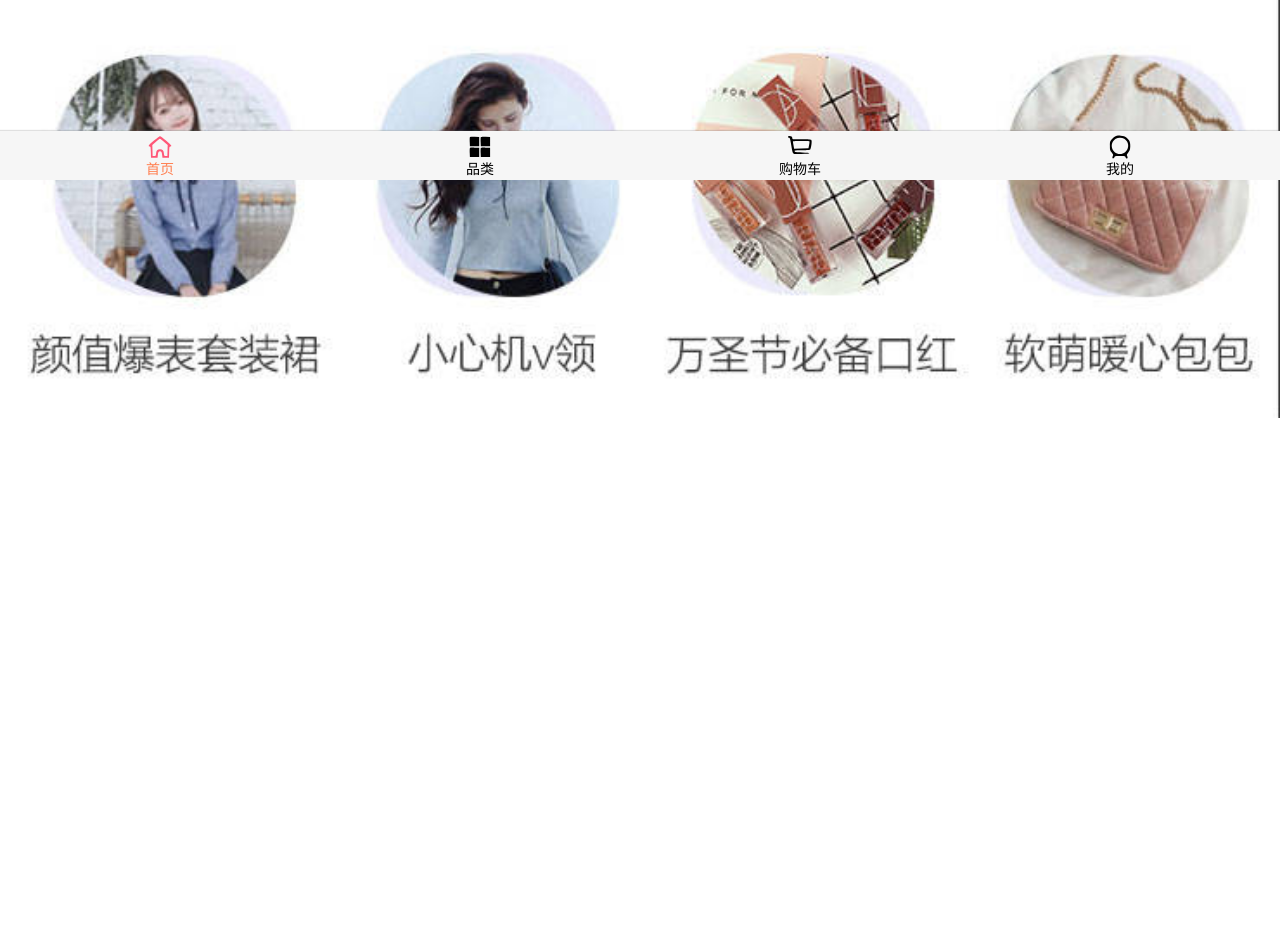
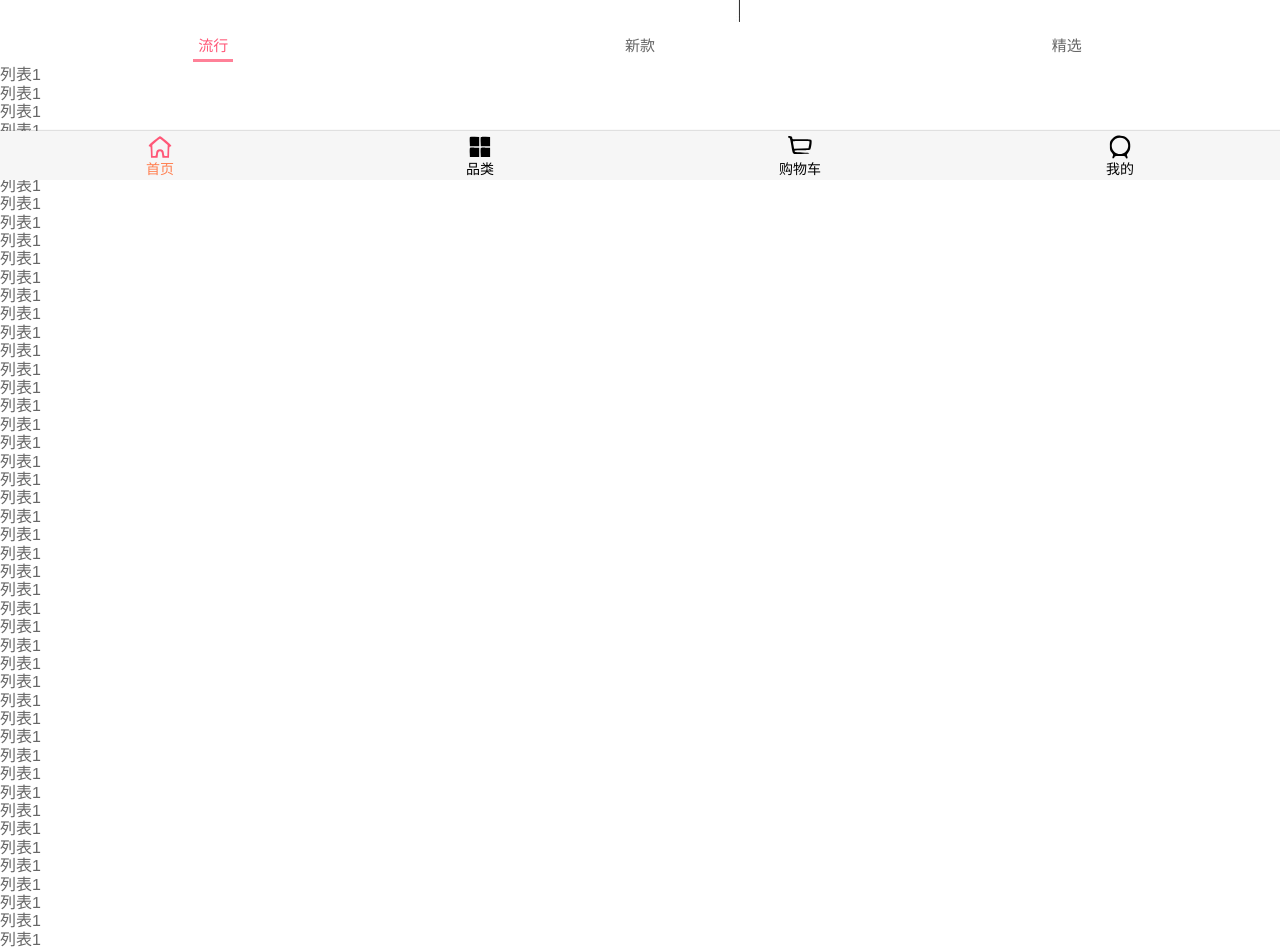
Before and after one commit to Songguohao/supermall, a Vue app: page /home in a window 1280 px wide. Shown: the part 620-1569 px from the top of the page. Before the commit the page ends 1043 px from the top, so only its background shows below. Built offline with nearby package versions, Linux system fonts and the light colour scheme; no server answers.

Commit message:
主页修改

```diff
--- /dev/null
+++ b/src/components/content/tabControl/TabControl.vue
@@ -0,0 +1,66 @@
+<!--  -->
+<template>
+  <div class="tab-control">
+    <div
+      v-for="(item, index) in titles"
+      :key="index"
+      class="tab-control-item"
+      :class="{ active: index === currentIndex }"
+      @click="itemClick(index)"
+    >
+      <span>{{ item }}</span>
+    </div>
+  </div>
+</template>
+
+<script>
+export default {
+  name: "TabControl",
+  props: {
+    titles: {
+      type: Array,
+      default() {
+        return [];
+      },
+    },
+  },
+  data() {
+    return {
+      currentIndex: 0,
+    };
+  },
+  methods: {
+    itemClick(index) {
+      this.currentIndex = index;
+    },
+  },
+  //生命周期 - 创建完成（访问当前this实例）
+  created() {},
+  //生命周期 - 挂载完成（访问DOM元素）
+  mounted() {},
+};
+</script>
+<style scoped>
+/* @import url(); 引入css类 */
+.tab-control {
+  display: flex;
+  text-align: center;
+  font-size: 15px;
+  height: 40px;
+  line-height: 40px;
+  background-color: #fff;
+}
+
+.tab-control-item {
+  flex: 1;
+}
+
+.active {
+  color: var(--color-high-text);
+}
+
+.active span {
+  padding: 5px;
+  border-bottom: 3px solid var(--color-tint);
+}
+</style>
--- a/src/network/home.js
+++ b/src/network/home.js
@@ -1,7 +1,17 @@
-import {request} from "./request";
+import { request } from "./request";
 
-export function getHomeMultidata(){
+export function getHomeMultidata() {
   return request({
-    url:"/home/multidata"
-  })
+    url: "/home/multidata",
+  });
 }
+
+export function getHomeGoods(type, page) {
+  return request({
+    url: "/home/data",
+    params: {
+      type,
+      page,
+    },
+  });
+}
--- a/src/views/home/Home.vue
+++ b/src/views/home/Home.vue
@@ -2,33 +2,92 @@
 <template>
   <div id="home">
     <nav-bar class="home-nav">
-      <div slot="center">购物车</div>
+      <div slot="center">购物街</div>
     </nav-bar>
     <home-swiper :banners="banners"></home-swiper>
     <recommend-view :recommends="recommends"></recommend-view>
     <feature-view></feature-view>
+    <tab-control
+      class="tab-control"
+      :titles="['流行', '新款', '精选']"
+    ></tab-control>
+    <div>列表1</div>
+    <div>列表1</div>
+    <div>列表1</div>
+    <div>列表1</div>
+    <div>列表1</div>
+    <div>列表1</div>
+    <div>列表1</div>
+    <div>列表1</div>
+    <div>列表1</div>
+    <div>列表1</div>
+    <div>列表1</div>
+    <div>列表1</div>
+    <div>列表1</div>
+    <div>列表1</div>
+    <div>列表1</div>
+    <div>列表1</div>
+    <div>列表1</div>
+    <div>列表1</div>
+    <div>列表1</div>
+    <div>列表1</div>
+    <div>列表1</div>
+    <div>列表1</div>
+    <div>列表1</div>
+    <div>列表1</div>
+    <div>列表1</div>
+    <div>列表1</div>
+    <div>列表1</div>
+    <div>列表1</div>
+    <div>列表1</div>
+    <div>列表1</div>
+    <div>列表1</div>
+    <div>列表1</div>
+    <div>列表1</div>
+    <div>列表1</div>
+    <div>列表1</div>
+    <div>列表1</div>
+    <div>列表1</div>
+    <div>列表1</div>
+    <div>列表1</div>
+    <div>列表1</div>
+    <div>列表1</div>
+    <div>列表1</div>
+    <div>列表1</div>
+    <div>列表1</div>
+    <div>列表1</div>
+    <div>列表1</div>
+    <div>列表1</div>
+    <div>列表1</div>
   </div>
 </template>
 
 <script>
 import NavBar from "../../components/common/navbar/NavBar.vue";
-import { getHomeMultidata } from "network/home";
+import { getHomeMultidata, getHomeGoods } from "network/home";
 import HomeSwiper from "./childComps/HomeSwiper.vue";
-import RecommendView from './childComps/RecommendView.vue';
-import FeatureView from './childComps/FeatureView.vue';
+import RecommendView from "./childComps/RecommendView.vue";
+import FeatureView from "./childComps/FeatureView.vue";
+import TabControl from "../../components/content/tabControl/TabControl.vue";
 
 export default {
-  components: { NavBar, HomeSwiper, RecommendView, FeatureView },
+  components: { NavBar, HomeSwiper, RecommendView, FeatureView, TabControl },
   name: "Home",
   data() {
     return {
       banners: [],
       recommends: [],
+      goods: {
+        'pop': { page: 0, list: [] },
+        'news': { page: 0, list: [] },
+        'sell': { page: 0, list: [] },
+      },
     };
   },
   //生命周期 - 创建完成（访问当前this实例）
   created() {
     this.getHomeData();
+    this.getHomeGoodsData('pop',1);
   },
   //生命周期 - 挂载完成（访问DOM元素）
   mounted() {},
@@ -39,6 +98,13 @@
         this.recommends = res.data.data.recommend.list;
       });
     },
+
+    //获取商品数据
+    getHomeGoodsData(type,page){
+      getHomeGoods(type,page).then(res => {
+        console.log(res)
+      })
+    }
   },
 };
 </script>
@@ -58,4 +124,9 @@
   top: 0;
   z-index: 9;
 }
+
+.tab-control {
+  position: sticky;
+  top: 44px;
+}
 </style>
--- a/src/views/home/childComps/FeatureView.vue
+++ b/src/views/home/childComps/FeatureView.vue
@@ -17,6 +17,9 @@
 </script>
 
 <style scoped>
+  .feature{
+    display: flex
+  }
   .feature img{
     width: 100%;
   }
```
